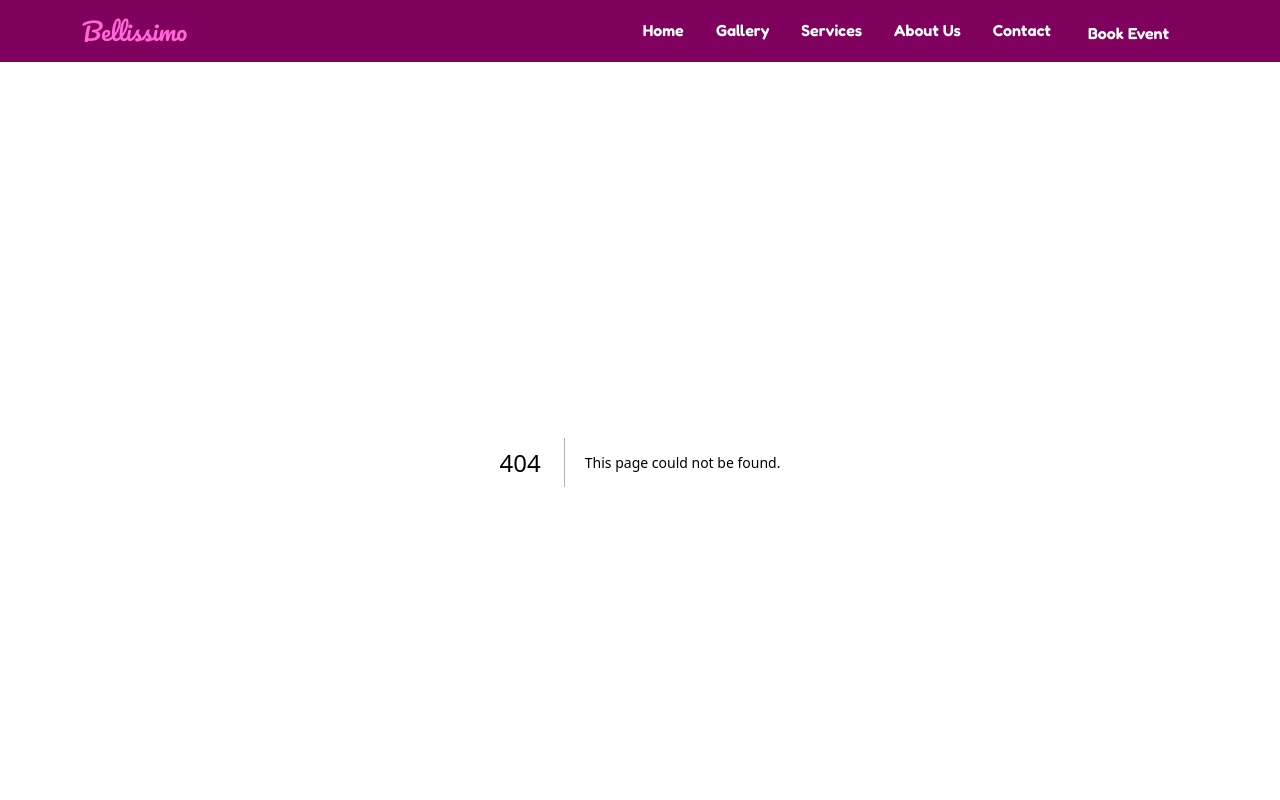
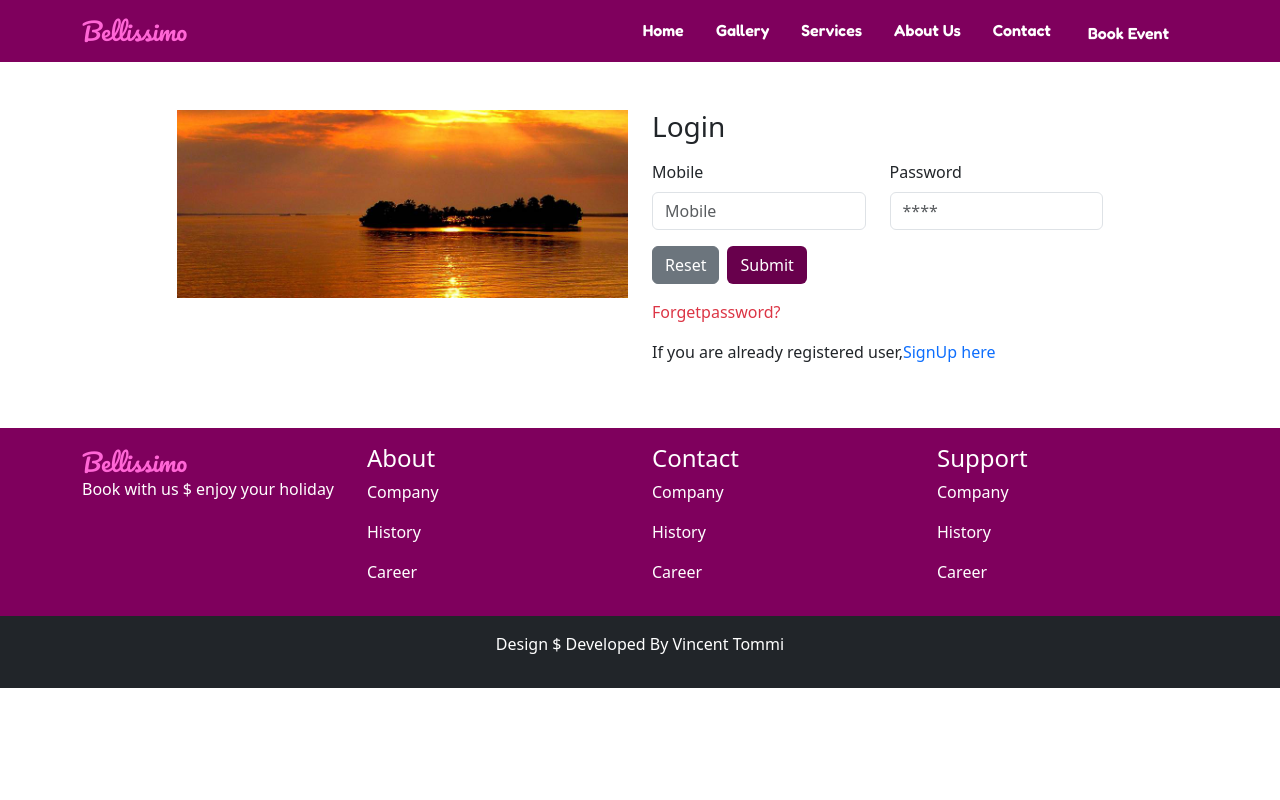
Before and after one commit to vincenttommi/Django-Next-js, a Next.js app in the folder frontend/: page /user/login in a window 1280 px wide. Before the commit this address had no page. Shown: the top 800 px of the page. Built offline with nearby package versions, Linux system fonts and the light colour scheme.

Commit message:
signup,login, forgetpassword completed

```diff
--- a/frontend/src/app/globals.css
+++ /dev/null
@@ -1,42 +0,0 @@
-:root {
-  --background: #ffffff;
-  --foreground: #171717;
-}
-
-@media (prefers-color-scheme: dark) {
-  :root {
-    --background: #0a0a0a;
-    --foreground: #ededed;
-  }
-}
-
-html,
-body {
-  max-width: 100vw;
-  overflow-x: hidden;
-}
-
-body {
-  color: var(--foreground);
-  background: var(--background);
-  font-family: Arial, Helvetica, sans-serif;
-  -webkit-font-smoothing: antialiased;
-  -moz-osx-font-smoothing: grayscale;
-}
-
-* {
-  box-sizing: border-box;
-  padding: 0;
-  margin: 0;
-}
-
-a {
-  color: inherit;
-  text-decoration: none;
-}
-
-@media (prefers-color-scheme: dark) {
-  html {
-    color-scheme: dark;
-  }
-}
--- /dev/null
+++ b/frontend/src/app/user/login/page.js
@@ -0,0 +1,42 @@
+import Link from "next/link";
+
+export default function Page(){
+  return(
+    <section className="container my-5">
+      <div className="row">
+        <div className="col-10 offset-1">
+          <div className="row">
+            <div className="col-md-6 col-12">
+              <img  src="/banner2.jpeg"  className="img-fluid"/>
+            </div>
+            <div className="col-md-6 col-12">
+              <h3 className="mb-3">Login</h3>
+              <div className="row">
+
+              <div className="col-md-6 mb-3">
+                <label htmlFor="inputEmail4" className="form-label">Mobile</label>
+                <input type="number" className="form-control" placeholder="Mobile" />
+              </div>
+              <div className="col-md-6 col-12 mb-3">
+                 <label htmlFor='inputEmail4' className="form-label">Password</label>
+                  <input type="password" className="form-control" placeholder="****" />
+              </div>
+
+              <div className="col-md-6 col-12 mb-3">
+                <button className="btn btn-secondary">Reset</button>
+                <button className="btn hms-color-dark ms-2">Submit</button>
+              </div>
+              <p>
+                <Link className="text-danger" href="/user/forgetpassword">Forgetpassword?</Link>
+              </p>
+                 <p>
+                    If you are already registered user,<Link href="/user/signup">SignUp here</Link>
+                 </p>
+              </div>
+            </div>
+          </div>
+        </div>
+      </div>
+    </section>
+  )
+}
--- a/frontend/src/app/user/signup/page.js
+++ b/frontend/src/app/user/signup/page.js
@@ -45,7 +45,7 @@ export default function Page(){
                 <button className="btn hms-color-dark m-2">Submit</button>
               </div>
               <p>
-                if you are already registered user, <Link href="#">Login here</Link>
+                if you are already registered user, <Link href="/user/login">Login here</Link>
               </p>
               </div>
             </div>
```
Also changed, not shown: frontend/src/app/user/forgetpassword/page.js (added, +37 -0 lines).
